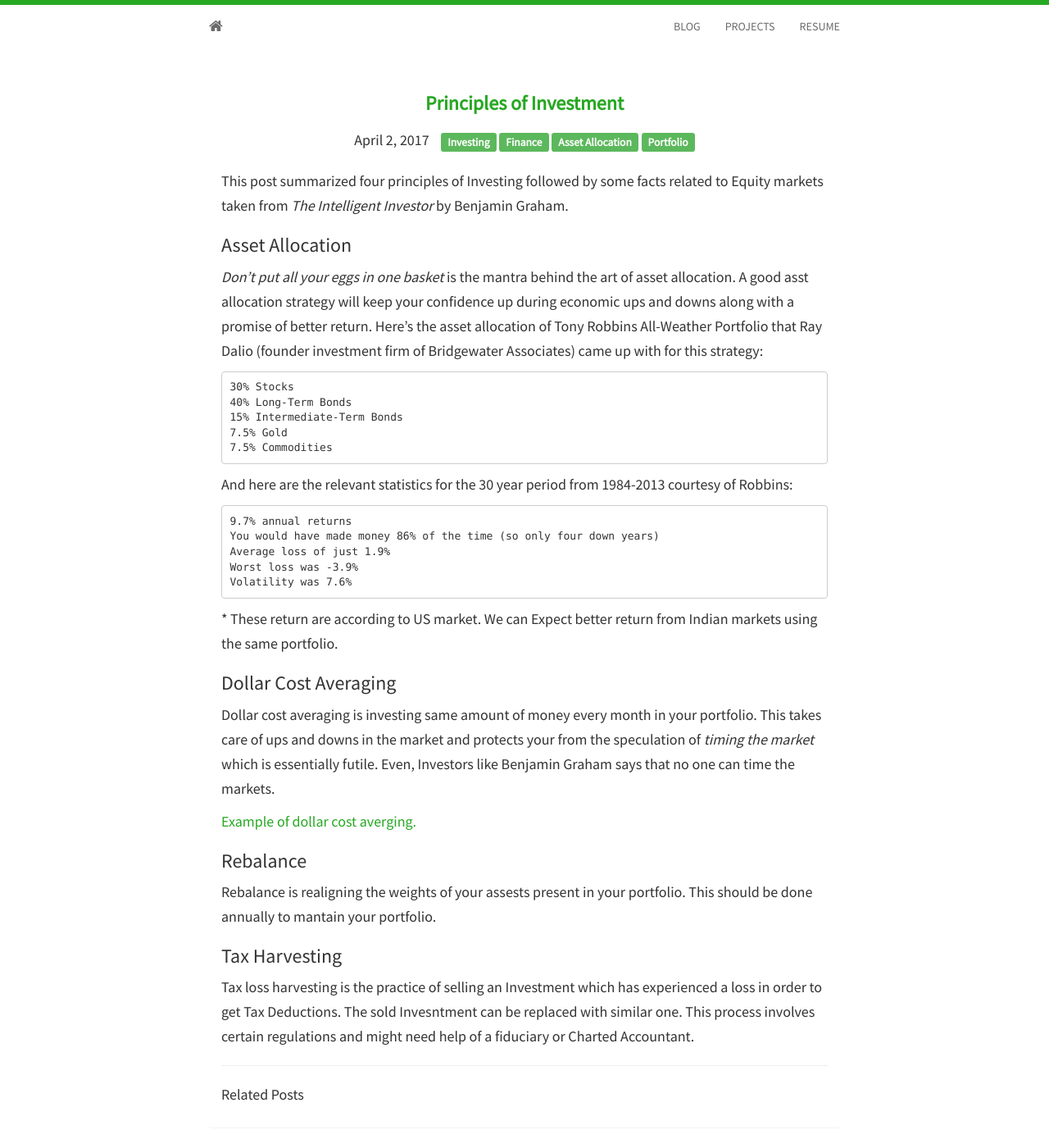
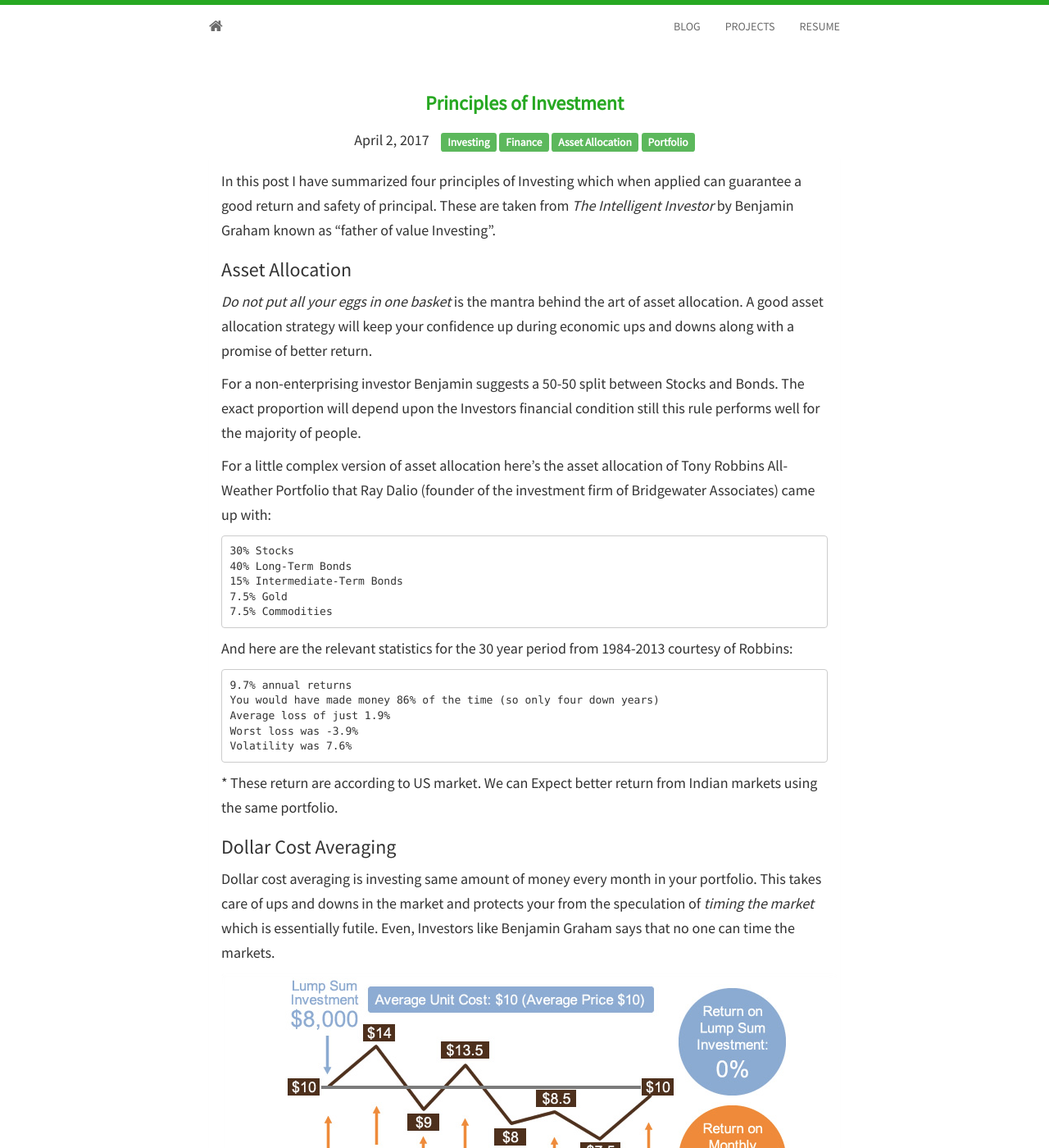
Before and after one commit to ankiteciitkgp/ankiteciitkgp.github.io, a Jekyll site: the page built from _posts/2017-04-02-post2.md, in a window 1280 px wide and 1400 px high. Shown: the whole window at 82% size. Built offline with Jekyll 4.4.1, drawn with Linux system fonts in a browser that asks for light colours; nearby versions of some CDN libraries; comment, search, counter and statistics services are not loaded; some of the changed text lies outside the part shown.

Commit message:
Blog Updated

```diff
--- a/_posts/2017-04-02-post2.md
+++ b/_posts/2017-04-02-post2.md
@@ -8,11 +8,14 @@ tags:
 - Asset Allocation
 - Portfolio
 ---
-
-This post summarized four principles of Investing followed by some facts related to Equity markets taken from <em>The Intelligent Investor</em> by Benjamin Graham.
+In this post I have summarized four principles of Investing which when applied can guarantee a good return and safety of principal. These are taken from <em>The Intelligent Investor</em> by Benjamin Graham known as "father of value Investing".
 
 ### Asset Allocation
-_Don't put all your eggs in one basket_ is the mantra behind the art of asset allocation. A good asst allocation strategy will keep your confidence up during economic ups and downs along with a promise of better return. Here’s the asset allocation of Tony Robbins All-Weather Portfolio that Ray Dalio (founder investment firm of Bridgewater Associates) came up with for this strategy:
+_Do not put all your eggs in one basket_ is the mantra behind the art of asset allocation. A good asset allocation strategy will keep your confidence up during economic ups and downs along with a promise of better return.
+
+For a non-enterprising investor Benjamin suggests a 50-50 split between Stocks and Bonds. The exact proportion will depend upon the Investors financial condition still this rule performs well for the majority of people.
+
+For a little complex version of asset allocation here’s the asset allocation of Tony Robbins All-Weather Portfolio that Ray Dalio (founder of the investment firm of Bridgewater Associates) came up with:
 
     30% Stocks
     40% Long-Term Bonds
@@ -33,15 +36,18 @@ And here are the relevant statistics for the 30 year period from 1984-2013 court
 ### Dollar Cost Averaging
 Dollar cost averaging is investing same amount of money every month in your portfolio. This takes care of ups and downs in the market and protects your from the speculation of <em>timing the market</em> which is essentially futile. Even, Investors like Benjamin Graham says that no one can time the markets.
 
-[Example of dollar cost averging.](http://www.investopedia.com/terms/d/dollarcostaveraging.asp)
+![alt text]({{ site.baseurl }}static/img/Dollar-Cost-Averaging-graph.png)
+Source: [www.wealthacadamyglobal.com](www.wealthacadamyglobal.com)
+
+The true essence of dollar cost averaging can be extracted by investing your fixed amount on Index funds.
 
 ### Rebalance
-Rebalance is realigning the weights of your assests present in your portfolio. This should be done annually to mantain your portfolio.
+Rebalance is realigning the weights of your assets present in your portfolio. This can be done annually or twice a year to maintain proportions of different investments in your portfolio.
 
 ### Tax Harvesting
-Tax loss harvesting is the practice of selling an Investment which has experienced a loss in order to get Tax Deductions. The sold Invesntment can be replaced with similar one. This process involves certain regulations and might need help of a fiduciary or Charted Accountant.
+Tax loss harvesting is the practice of selling an Investment which has experienced a loss in order to get Tax Deductions. The sold Investment can be replaced with similar one. This process involves certain regulations and might need the help of a fiduciary or Charted Accountant.
 
-<!-- ## Why 96% of actively managed mutual funds fail to provide better results than market?
+<!-- ## Why 96% of actively managed mutual funds fail to provide better results than the market?
 Brokerage, Tax, Increasing amount of money in the fund (open funds), Fees
 ## Why one should invest in stock markets?
-In a country like India where fixed deposit(bond) rates stays close to 7-8% stock markets does not sounds very exciting options. But I will give you four reasons why every one should invest in them. -->
+In a country like India where fixed deposit(bond) rates stays close to 7-8% stock markets does not sound very exciting options. But I will give you four reasons why everyone should invest in them. -->
```
Also changed, not shown: _posts/2017-03-11-post1.md (renamed from _posts/.2017-03-11-post1.md), static/img/Dollar-Cost-Averaging-graph.png (added).
